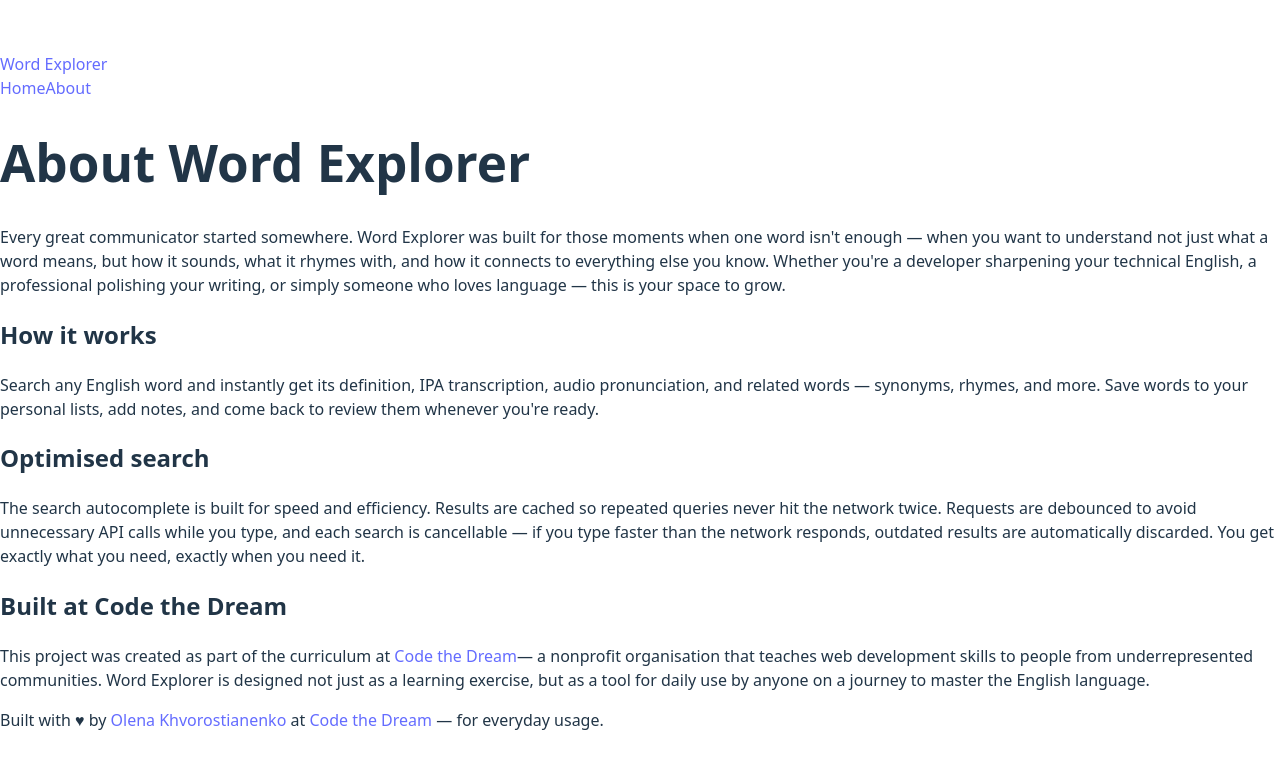
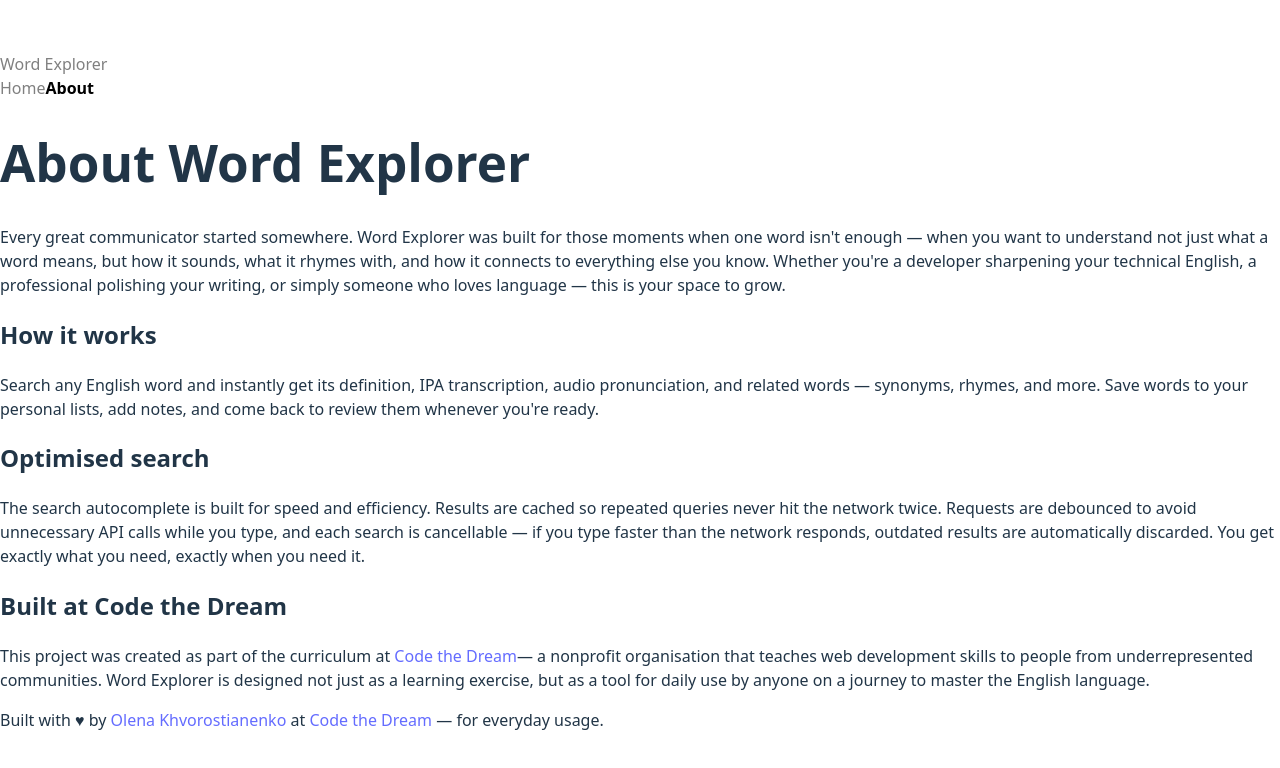
Before and after one commit to helen-khvorostianenko/word_explorer, a React (Vite) app: page /about in a window 1280 px wide. Shown: the top 768 px of the page. Built offline with nearby package versions, Linux system fonts and the light colour scheme.

Commit message:
fix(PageLayout): improve navlink usage

```diff
--- a/src/App.css
+++ b/src/App.css
@@ -1,3 +1,6 @@
 li[data-active="true"] {
   background: #e8f0fe;
 }
+
+.nav-link { color: gray; }
+.nav-link.active { color: black; font-weight: bold; }
--- a/src/shared/PageLayout.jsx
+++ b/src/shared/PageLayout.jsx
@@ -2,36 +2,37 @@
 
 function PageLayout({ children }) {
   const { pathname } = useLocation();
-  const isHome = pathname === '/';
+  const navLinkClass = ({ isActive }) =>
+    isActive ? 'nav-link active' : 'nav-link';
 
   return (
     <>
       <header>
-        <NavLink to="/">Word Explorer</NavLink>
+        <NavLink to="/" className={navLinkClass}>
+          Word Explorer
+        </NavLink>
         <nav>
-          {!isHome && (
-            <>
-              <NavLink to="/">Home</NavLink>
-              <NavLink to="/about">About</NavLink>
-            </>
-          )}
+          <NavLink to="/" className={navLinkClass}>
+            Home
+          </NavLink>
+          <NavLink to="/about" className={navLinkClass}>
+            About
+          </NavLink>
         </nav>
       </header>
       <main>{children}</main>
       <footer>
         <p>
           Built with ♥ by{' '}
-          <a href="https://www.linkedin.com/in/helen-khvorostianenko/"
+          <a
+            href="https://www.linkedin.com/in/helen-khvorostianenko/"
             target="_blank"
             rel="noreferrer"
           >
             Olena Khvorostianenko
           </a>{' '}
           at{' '}
-          <a href="https://codethedream.org"
-            target="_blank"
-            rel="noreferrer"
-          >
+          <a href="https://codethedream.org" target="_blank" rel="noreferrer">
             Code the Dream
           </a>{' '}
           — for everyday usage.
```
